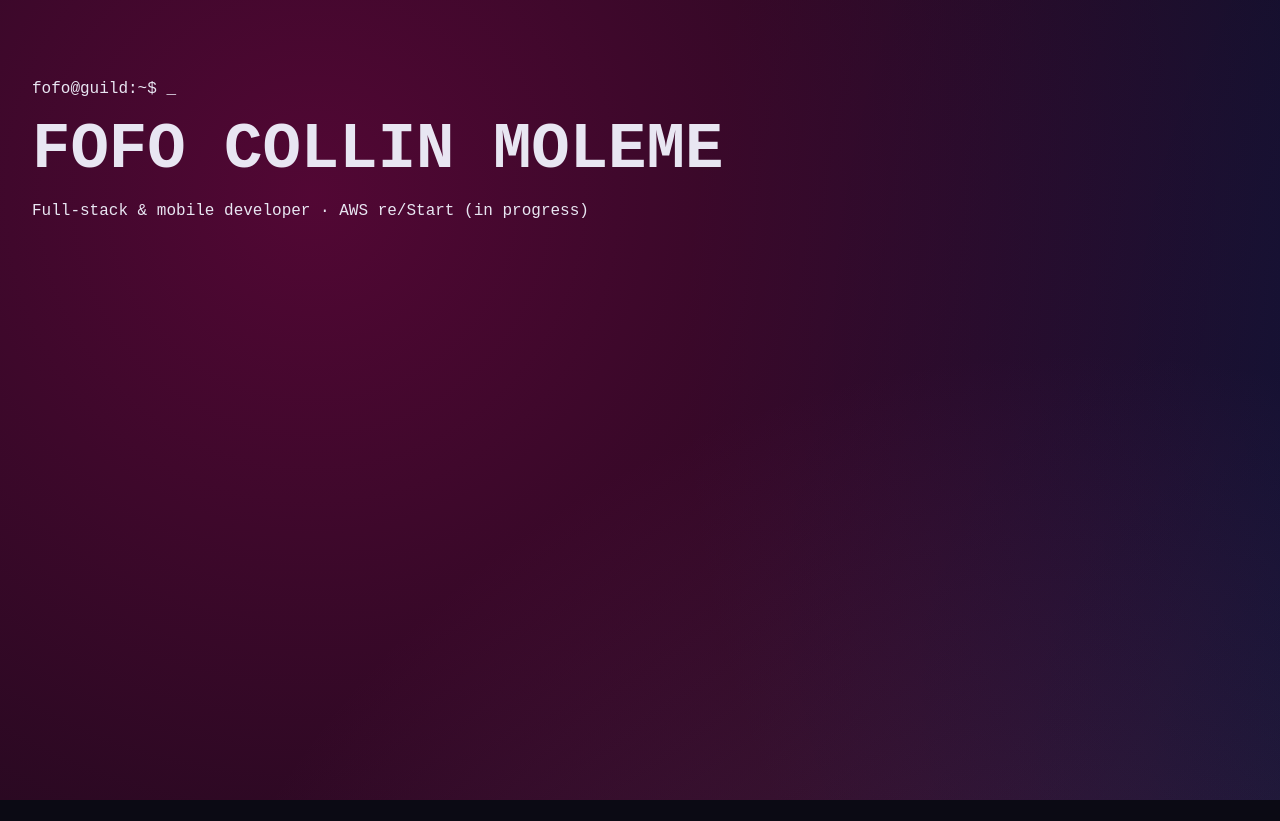
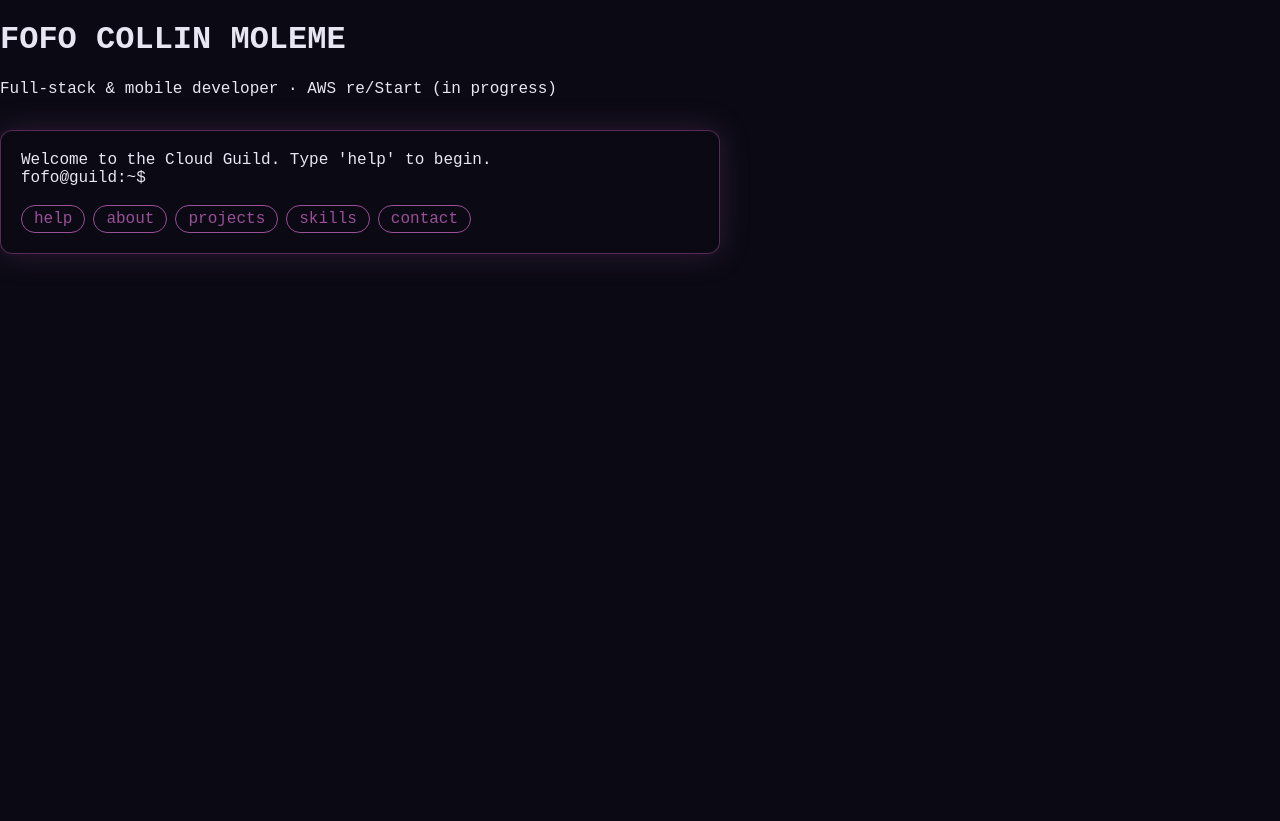
Before and after one commit to Collin440/myDevPortfolio, a React (Vite) app in the folder frontend/: page / in a window 1280 px wide. Before the commit the page ends 800 px from the top, so only its background shows below. Built offline with nearby package versions, Linux system fonts and the light colour scheme.

Commit message:
feat: interactive terminal with command chips

```diff
--- a/frontend/src/App.css
+++ b/frontend/src/App.css
@@ -1,42 +1,43 @@
-.guild {
-  min-height: 100vh;
-  padding: 4rem 2rem;
-  background:
-    radial-gradient(
-      circle at 20% 20%,
-      rgba(214, 2, 112, 0.35),
-      transparent 50%
-    ),
-    radial-gradient(circle at 80% 30%, rgba(0, 56, 168, 0.35), transparent 50%),
-    radial-gradient(
-      circle at 50% 90%,
-      rgba(155, 79, 150, 0.35),
-      transparent 50%
-    );
-  background-size: 200% 200%;
-  animation: drift 20s ease-in-out infinite alternate;
+.terminal {
+  margin-top: 2rem;
+  max-width: 720px;
+  padding: 1.25rem;
+  border-radius: 12px;
+  background: rgba(11, 10, 20, 0.75);
+  border: 1px solid rgba(155, 79, 150, 0.5);
+  box-shadow: 0 0 30px rgba(155, 79, 150, 0.25);
+  backdrop-filter: blur(8px);
 }
-
-@keyframes drift {
-  from {
-    background-position: 0% 0%;
-  }
-  to {
-    background-position: 100% 100%;
-  }
+.terminal .in {
+  color: var(--magenta);
 }
-
-.cursor {
-  animation: blink 1s steps(2) infinite;
+.row {
+  display: flex;
 }
-
-@keyframes blink {
-  to {
-    visibility: hidden;
-  }
+.row input {
+  flex: 1;
+  background: none;
+  border: none;
+  outline: none;
+  color: inherit;
+  font: inherit;
 }
-
-h1 {
-  font-size: clamp(2rem, 6vw, 4rem);
-  margin: 1rem 0;
+.chips {
+  display: flex;
+  gap: 0.5rem;
+  flex-wrap: wrap;
+  margin-top: 1rem;
 }
+.chips button {
+  background: transparent;
+  color: var(--violet);
+  border: 1px solid var(--violet);
+  border-radius: 999px;
+  padding: 0.25rem 0.75rem;
+  font: inherit;
+  cursor: pointer;
+}
+.chips button:hover {
+  background: var(--violet);
+  color: #fff;
+}
--- a/frontend/src/App.tsx
+++ b/frontend/src/App.tsx
@@ -1,13 +1,12 @@
 import "./App.css";
+import Terminal from "./Terminal";
 
 function App() {
   return (
     <main className="guild">
-      <p>
-        fofo@guild:~$ <span className="cursor">_</span>
-      </p>
       <h1>FOFO COLLIN MOLEME</h1>
       <p>Full-stack &amp; mobile developer · AWS re/Start (in progress)</p>
+      <Terminal />
     </main>
   );
 }
--- /dev/null
+++ b/frontend/src/Terminal.tsx
@@ -0,0 +1,93 @@
+import { useState, type KeyboardEvent } from "react";
+
+type Line = { kind: "in" | "out"; text: string };
+
+const commands: Record<string, string[]> = {
+  help: [
+    "Available commands:",
+    "  about     who I am",
+    "  projects  what I am building",
+    "  skills    my honest skill levels",
+    "  contact   how to reach me",
+    "  clear     clear the screen",
+  ],
+  about: [
+    "Fofo Collin Moleme: full-stack and mobile developer from Johannesburg.",
+    "Currently levelling up on AWS and Kotlin.",
+  ],
+  projects: [
+    "1. The GreenHaus: React, Supabase, AI (in progress)",
+    "2. Tsebo: native Kotlin Android app (in progress)",
+    "3. This portfolio: TypeScript on AWS (building)",
+  ],
+  skills: [
+    "JavaScript / TypeScript: Lv 3",
+    "React: Lv 2",
+    "Node.js: Lv 2",
+    "Kotlin: Lv 2 (learning)",
+    "AWS: Lv 1 (in training)",
+  ],
+  contact: [
+    "GitHub: github.com/Collin440",
+    "Email: fofocollinmoleme@gmail.com",
+  ],
+};
+
+export default function Terminal() {
+  const [input, setInput] = useState("");
+  const [lines, setLines] = useState<Line[]>([
+    { kind: "out", text: "Welcome to the Cloud Guild. Type 'help' to begin." },
+  ]);
+
+  function run(raw: string) {
+    const cmd = raw.trim().toLowerCase();
+    if (!cmd) return;
+    if (cmd === "clear") {
+      setLines([]);
+      return;
+    }
+    const output = Object.keys(commands).includes(cmd)
+      ? commands[cmd]
+      : [`command not found: ${cmd}. Try 'help'.`];
+    setLines((prev) => [
+      ...prev,
+      { kind: "in", text: raw },
+      ...output.map((text) => ({ kind: "out" as const, text })),
+    ]);
+  }
+
+  function onKeyDown(e: KeyboardEvent<HTMLInputElement>) {
+    if (e.key === "Enter") {
+      run(input);
+      setInput("");
+    }
+  }
+
+  return (
+    <div className="terminal">
+      {lines.map((l, i) => (
+        <div key={i} className={l.kind}>
+          {l.kind === "in" ? "fofo@guild:~$ " : ""}
+          {l.text}
+        </div>
+      ))}
+      <label className="row">
+        <span>fofo@guild:~$&nbsp;</span>
+        <input
+          value={input}
+          onChange={(e) => setInput(e.target.value)}
+          onKeyDown={onKeyDown}
+          autoFocus
+          spellCheck={false}
+        />
+      </label>
+      <div className="chips">
+        {Object.keys(commands).map((c) => (
+          <button key={c} onClick={() => run(c)}>
+            {c}
+          </button>
+        ))}
+      </div>
+    </div>
+  );
+}
```
